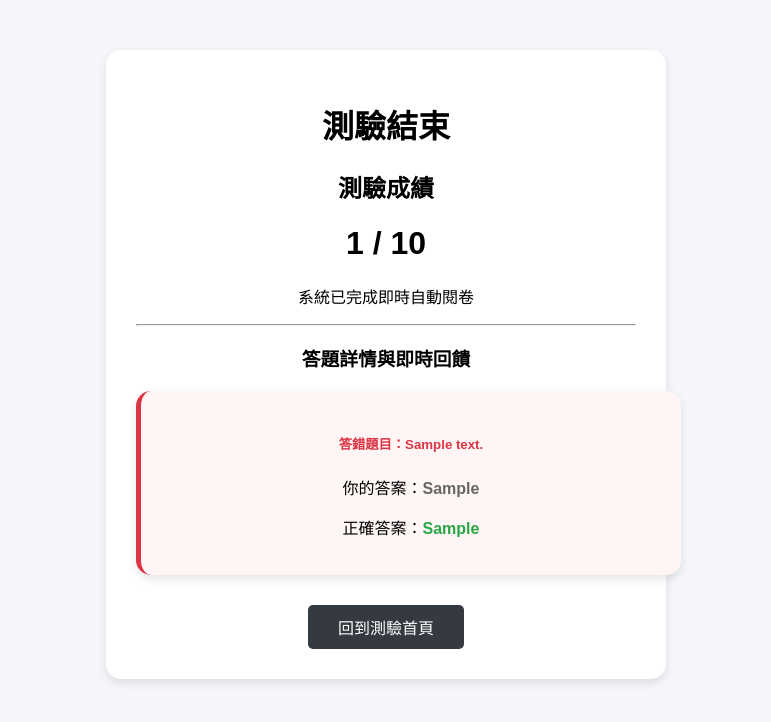
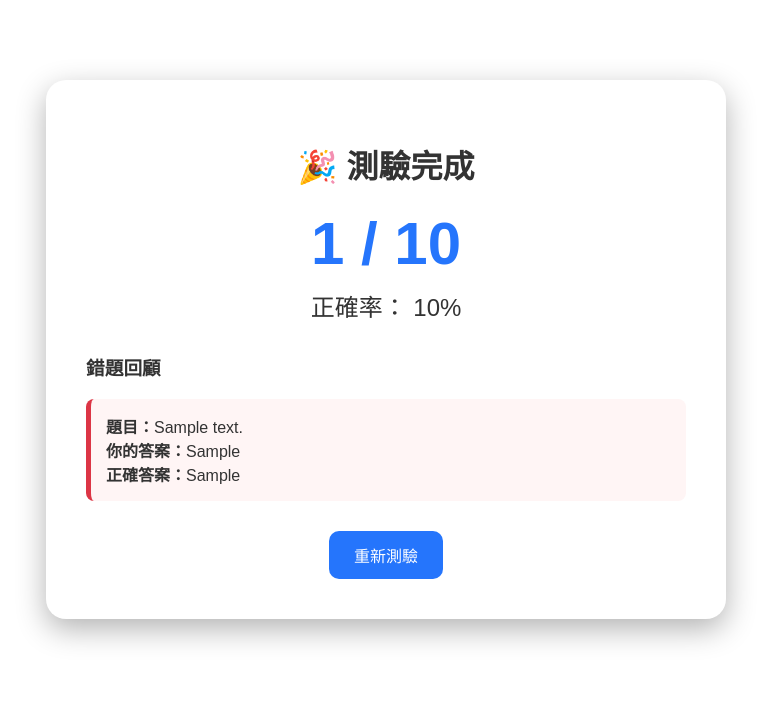
Before and after one commit to CBF113045/django-ds-quiz, a Django app: template quiz/templates/quiz/result.html in a window 1280 px wide. Shown: the top 722 px of the page, without its empty margins (254-1025 px from the left). Run offline with Django 5.2, Linux system fonts and the light colour scheme; the template is opened without the code that fills it: most values are stand-ins (such as "Sample title", 1, 10 or a date in 2020).

Commit message:
Update result.html

```diff
--- a/quiz/templates/quiz/result.html
+++ b/quiz/templates/quiz/result.html
@@ -3,43 +3,104 @@
 <html lang="zh-Hant">
 <head>
     <meta charset="UTF-8">
-    <title>作答結果</title>
+    <title>測驗結果</title>
     <link rel="stylesheet" href="{% static 'quiz/style.css' %}">
+
+    <style>
+        body{
+            background: white;
+            color:white;
+        }
+
+        .result-box{
+            max-width:600px;
+            margin:80px auto;
+            background:white;
+            color:#333;
+            padding:40px;
+            border-radius:20px;
+            text-align:center;
+            box-shadow:0 10px 30px rgba(0,0,0,0.3);
+        }
+
+        .score{
+            font-size:60px;
+            font-weight:bold;
+            color:#2575fc;
+        }
+
+        .rate{
+            font-size:24px;
+            margin-top:10px;
+        }
+
+        .wrong-box{
+            text-align:left;
+            margin-top:30px;
+        }
+
+        .wrong-item{
+            background:#fff5f5;
+            padding:15px;
+            border-left:5px solid #dc3545;
+            margin-bottom:10px;
+            border-radius:8px;
+        }
+
+        .btn{
+            display:inline-block;
+            margin-top:20px;
+            padding:12px 25px;
+            background:#2575fc;
+            color:white;
+            text-decoration:none;
+            border-radius:10px;
+        }
+
+        .btn:hover{
+            opacity:0.9;
+        }
+    </style>
 </head>
+
 <body>
 
-<div class="container" style="text-align: center; margin-top: 50px;">
+<div class="result-box">
 
-    <h1>測驗結束</h1>
-    <h2>測驗成績</h2>
+    <h1>🎉 測驗完成</h1>
 
-    <h1>
-       {{ correct_count }} / {{ total }}
-    </h1>
+    <div class="score">
+        {{ correct_count }} / {{ total }}
+    </div>
 
-    <p class="text-secondary">系統已完成即時自動閱卷</p>
+    <div class="rate">
+        正確率：
+        {% if total > 0 %}
+            {% widthratio correct_count total 100 %}%
+        {% else %}
+            0%
+        {% endif %}
+    </div>
 
-    <hr>
-    <h3> 答題詳情與即時回饋</h3>
-    <div class="wrong-details-container" style="margin-top: 20px; text-align: left;">
+    <div class="wrong-box">
+
+        <h3>錯題回顧</h3>
+
         {% for r in wrong_details %}
-            <div class="quiz-card" style="width: 100%; margin: 15px 0; padding: 20px; border-left: 5px solid #dc3545; background: #fff5f5;">
-                <h5 style="color: #dc3545; font-weight: bold;"> 答錯題目：{{ r.question.content }}</h5>
-                <div style="margin-top: 10px; font-size: 16px;">
-                    <p> 你的答案：<span style="color: #666; font-weight: bold;">{{ r.user_ans }}</span></p>
-                    <p> 正確答案：<span style="color: #28a745; font-weight: bold;">{{ r.correct_ans }}</span></p>
-                </div>
+            <div class="wrong-item">
+                <b>題目：</b>{{ r.question.content }}<br>
+                <b>你的答案：</b>{{ r.user_ans }}<br>
+                <b>正確答案：</b>{{ r.correct_ans }}
             </div>
         {% empty %}
-            <div class="quiz-card" style="width: 100%; margin: 15px 0; padding: 20px; border-left: 5px solid #28a745; background: #f3fbf6;">
-                <h5 style="color: #28a745; font-weight: bold;"> 太強了！沒有任何錯題，全對！</h5>
-            </div>
+            <p>🎉 全部答對！太強了！</p>
         {% endfor %}
+
     </div>
 
-    <div style="margin-top: 30px;">
-        <a href="{% url 'home' %}" class="btn" style="padding: 10px 30px; background-color: #343a40; color: white; text-decoration: none; border-radius: 5px; display: inline-block;">回到測驗首頁</a>
-    </div>
+    <a class="btn" href="{% url 'home' %}">
+        重新測驗
+    </a>
 
 </div>
 
```
